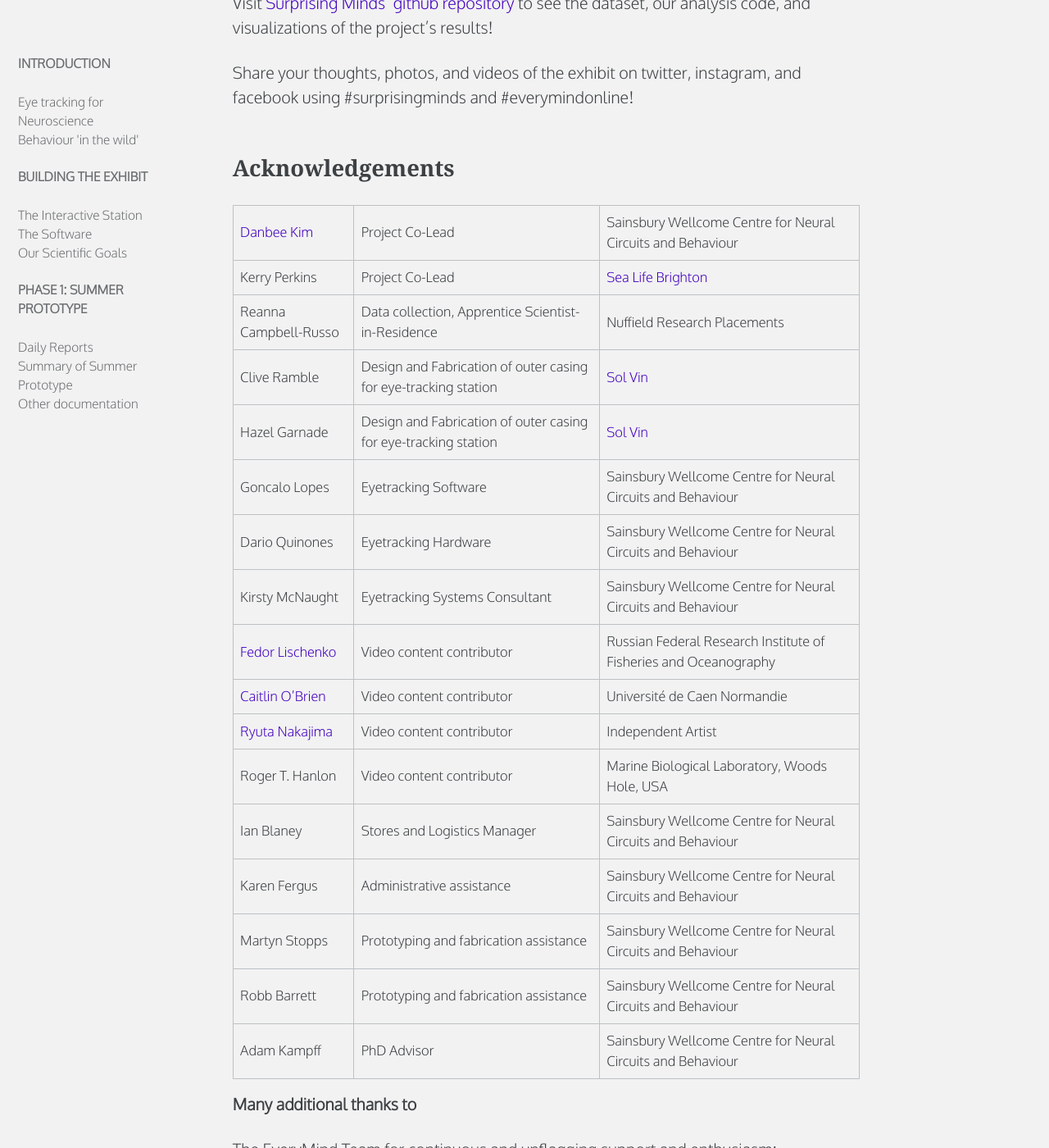
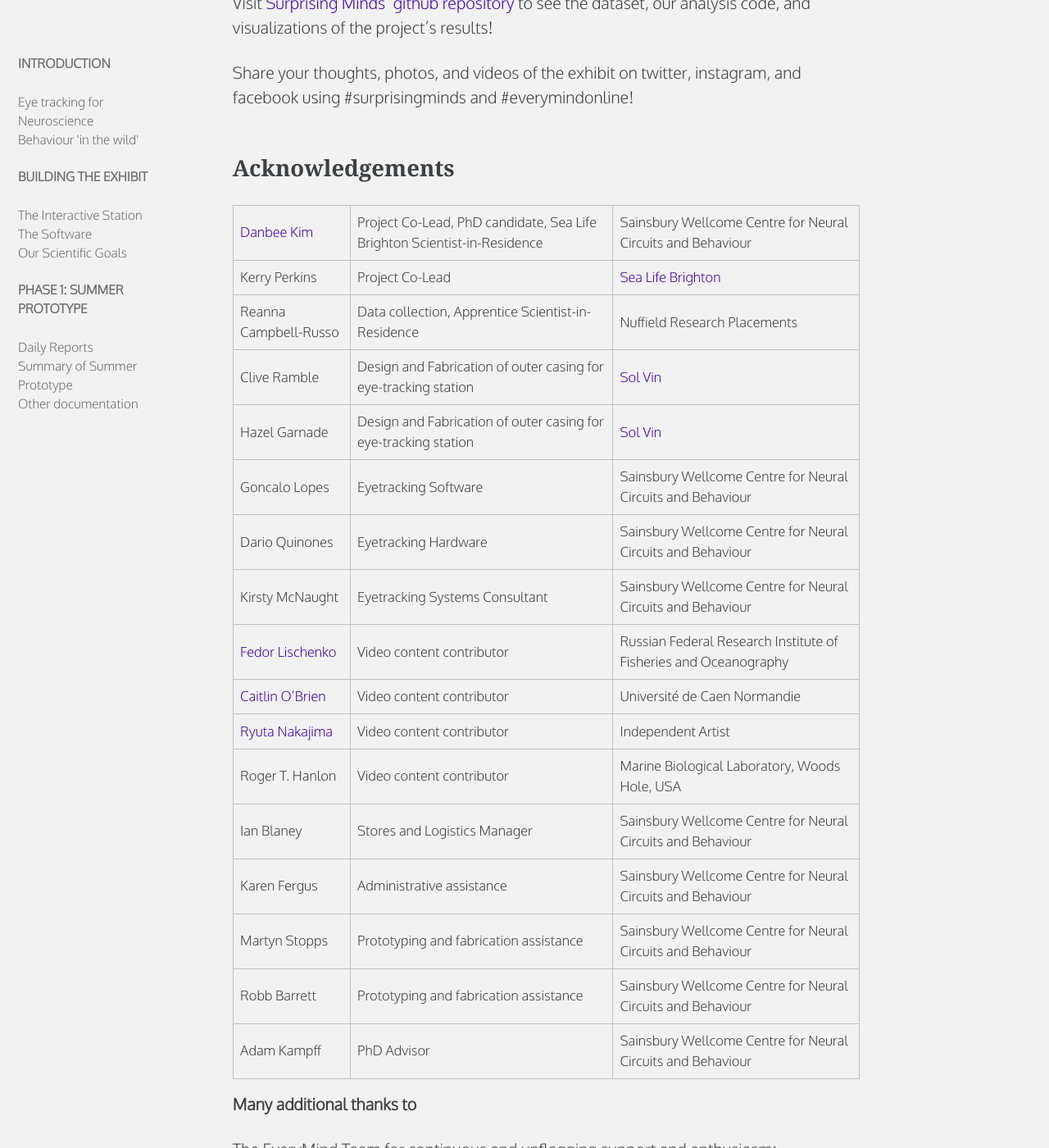
Before and after one commit to everymind/SurprisingMinds, a Jekyll site: the page built from index.md, in a window 1280 px wide and 1400 px high, scrolled down 2127 px. Shown: the whole window at 82% size. Built offline with Jekyll 4.4.1, drawn with Linux system fonts in a browser that asks for light colours; some web fonts are replaced; some of the changed text lies outside the part shown.

Commit message:
Update index.md

```diff
--- a/index.md
+++ b/index.md
@@ -52,7 +52,7 @@ Share your thoughts, photos, and videos of the exhibit on twitter, instagram, an
 
 ## Acknowledgements
 
-| [Danbee Kim](mailto:danbee@alum.mit.edu) | Project Co-Lead | Sainsbury Wellcome Centre for Neural Circuits and Behaviour  |
+| [Danbee Kim](mailto:danbee@alum.mit.edu) | Project Co-Lead, PhD candidate, Sea Life Brighton Scientist-in-Residence | Sainsbury Wellcome Centre for Neural Circuits and Behaviour  |
 | Kerry Perkins    | Project Co-Lead   | [Sea Life Brighton](https://www.visitsealife.com/brighton/) |
 | Reanna Campbell-Russo | Data collection, Apprentice Scientist-in-Residence | Nuffield Research Placements|
 | Clive Ramble     | Design and Fabrication of outer casing for eye-tracking station | [Sol Vin](mailto:info@sol-vin.com)  |
```
Also changed, not shown: other parts of index.md (+0 -2 lines).
